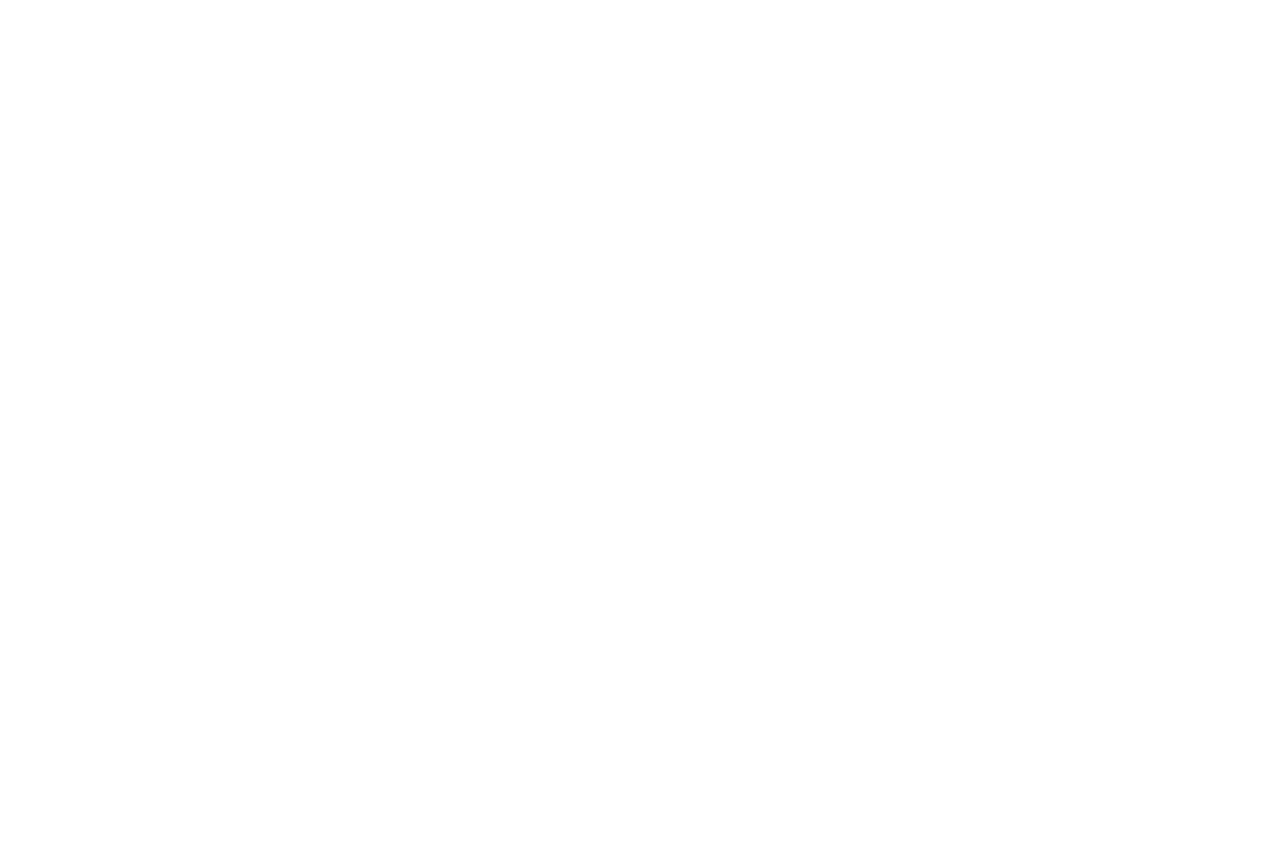
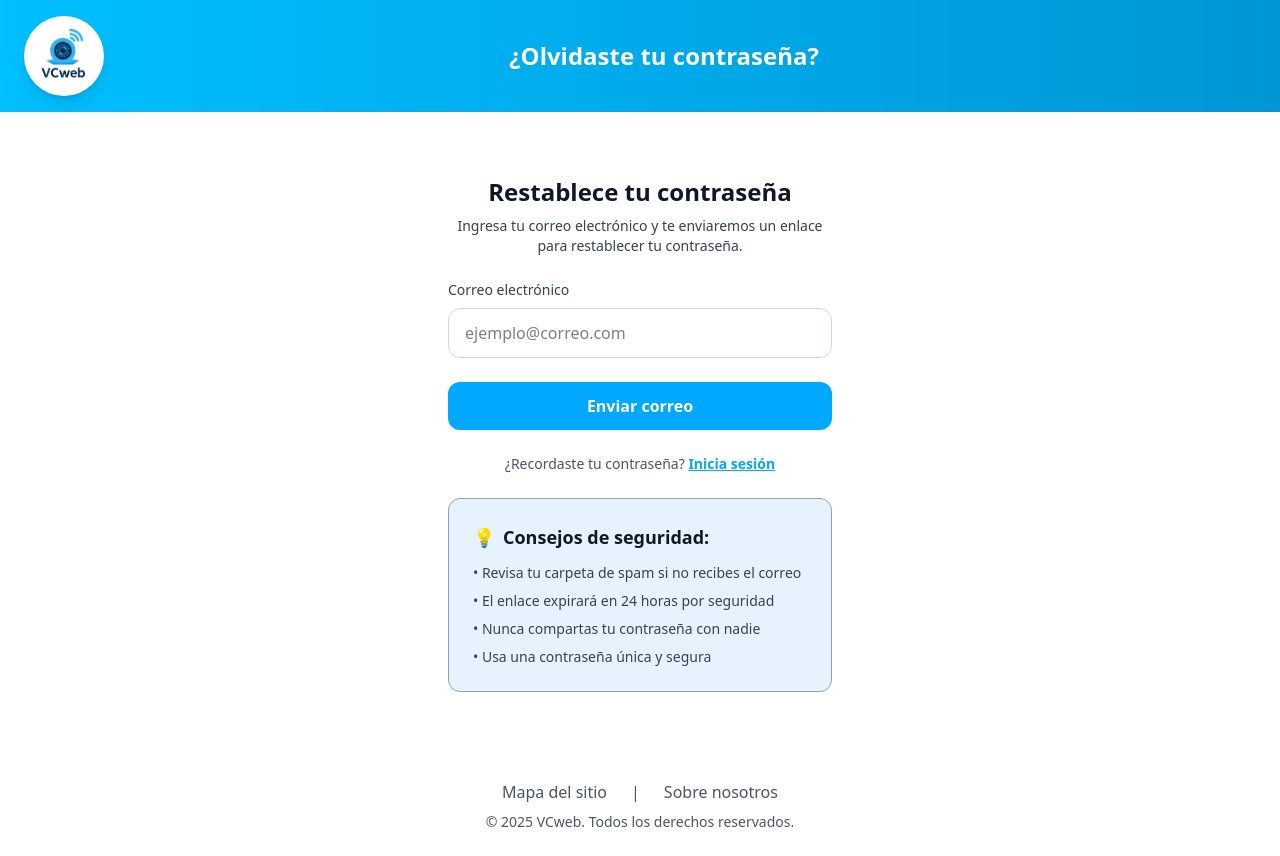
Before and after one commit to MarcoCastr0/VCweb-Front, a React (Vite) app: page /forgot-password in a window 1280 px wide. Before the commit this address had no page. Before the commit the page ends 800 px from the top, so only its background shows below. Built offline with nearby package versions, Linux system fonts and the light colour scheme.

Commit message:
add page forgotpassword

```diff
--- /dev/null
+++ b/src/pages/ForgotPassword.tsx
@@ -0,0 +1,66 @@
+import Header from "../components/Header";
+import Footer from "../components/Footer";
+
+export default function ForgotPassword() {
+  return (
+    <div className="min-h-screen bg-white flex flex-col"> {/* Fondo azul del modelo */}
+      <Header title="¿Olvidaste tu contraseña?"  />
+
+      <main className="flex-grow flex items-center justify-center px-4 py-8">
+        <div className="max-w-md w-full rounded-2xl p-8"> {/* Caja blanca centrada */}
+          {/* Título */}
+          <div className="text-center mb-6">
+            <h2 className="text-2xl font-bold text-gray-900 mb-2">
+              Restablece tu contraseña
+            </h2>
+            <p className="text-gray-700 text-sm">
+              Ingresa tu correo electrónico y te enviaremos un enlace para restablecer tu contraseña.
+            </p>
+          </div>
+
+          {/* Input */}
+          <div className="mb-6">
+            <label className="block text-sm font-medium text-gray-700 mb-2">
+              Correo electrónico
+            </label>
+            <input
+              type="email"
+              placeholder="ejemplo@correo.com"
+              className="w-full px-4 py-3 border border-gray-300 rounded-xl focus:outline-none focus:ring-2 focus:ring-[#00A8FF]"
+            />
+          </div>
+
+          {/* Botón */}
+          <button className="w-full bg-[#00A8FF] text-white font-semibold py-3 px-4 rounded-xl transition-all mb-6">
+            Enviar correo
+          </button>
+
+          {/* Link volver a iniciar sesión */}
+          <div className="text-center mb-6">
+            <p className="text-gray-600 text-sm">
+              ¿Recordaste tu contraseña?{" "}
+              <a href="#" className="text-[#00A8FF] font-semibold underline">
+                Inicia sesión
+              </a>
+            </p>
+          </div>
+
+          {/* Tips de seguridad */}
+          <div className="mt-4 border border-gray-400 bg-[#e6f3ff] rounded-xl p-6">
+            <h3 className="text-lg font-semibold text-gray-900 mb-3 flex items-center gap-2">
+              <span>💡</span> Consejos de seguridad:
+            </h3>
+            <ul className="text-gray-700 space-y-2 text-sm">
+              <li>• Revisa tu carpeta de spam si no recibes el correo</li>
+              <li>• El enlace expirará en 24 horas por seguridad</li>
+              <li>• Nunca compartas tu contraseña con nadie</li>
+              <li>• Usa una contraseña única y segura</li>
+            </ul>
+          </div>
+        </div>
+      </main>
+
+      <Footer />
+    </div>
+  );
+}
--- a/src/routes/AppRoutes.tsx
+++ b/src/routes/AppRoutes.tsx
@@ -3,6 +3,7 @@ import Home from '../pages/Home';
 import Login from '../pages/Login';
 import Register from '../pages/Register';
 import About from '../pages/About';
+import ForgotPassword from '../pages/ForgotPassword';
 
 const AppRoutes = () => {
   return (
@@ -12,6 +13,7 @@ const AppRoutes = () => {
         <Route path="/login" element={<Login />} />
         <Route path="/register" element={<Register />} />
         <Route path="/about" element={<About />} />
+        <Route path='/forgot-password' element={<ForgotPassword />}/>
       </Routes>
     </BrowserRouter>
   );
```
Also changed, not shown: 1 other file (tests, documents, lock files or other folders).
